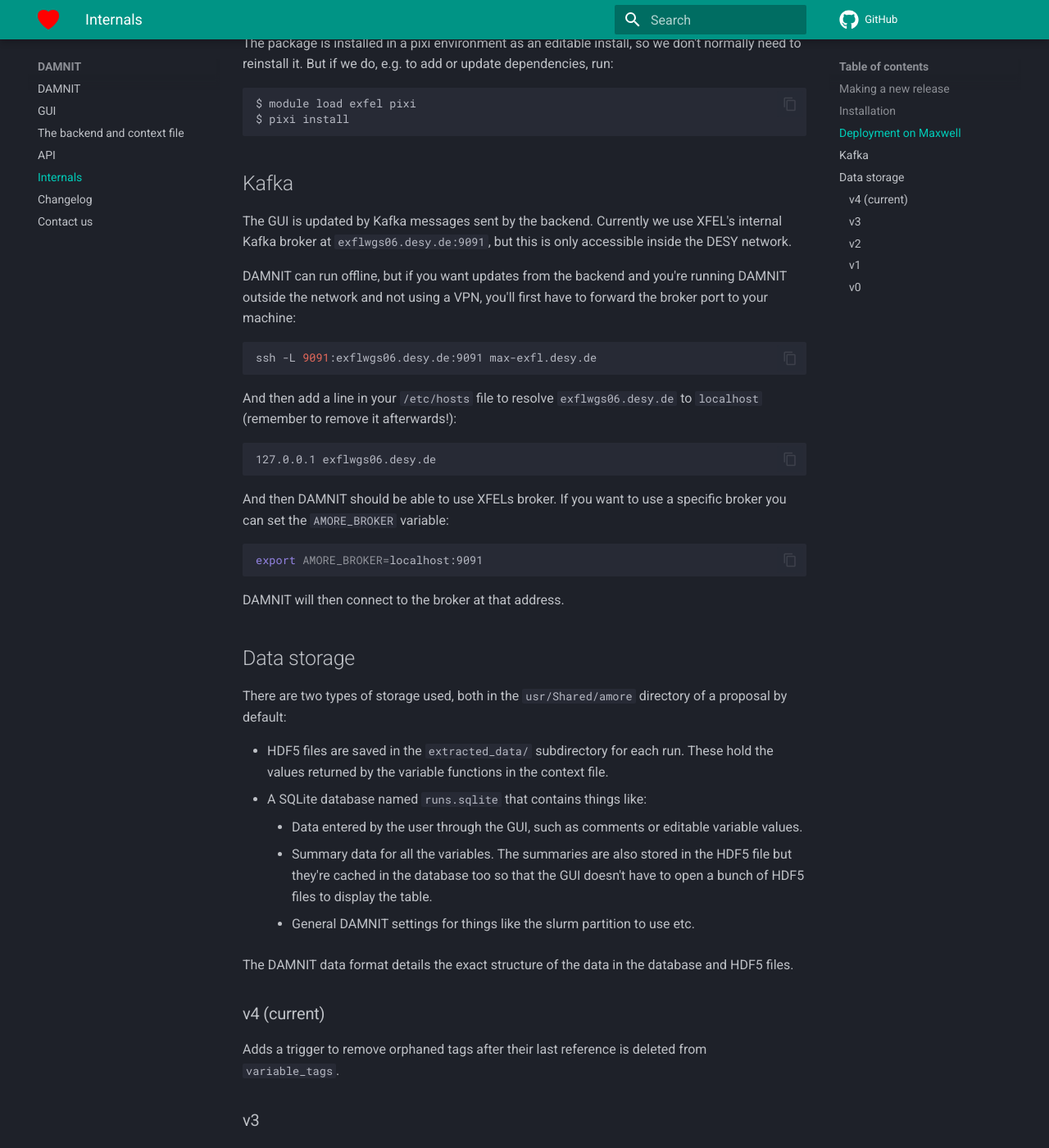
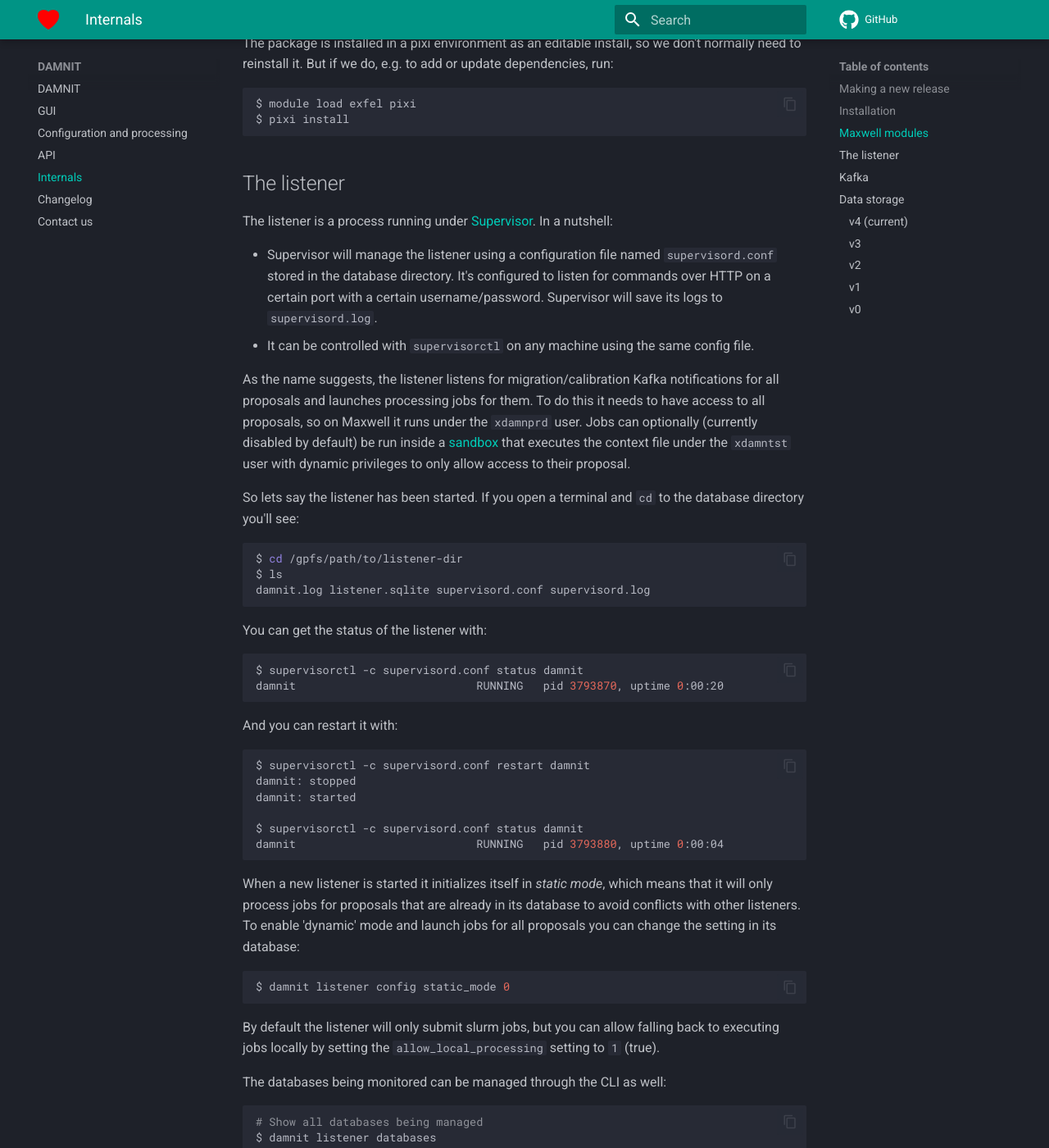
Before and after one commit to European-XFEL/DAMNIT, an MkDocs documentation site: the page built from docs/internals.md, in a window 1280 px wide and 1400 px high, scrolled down 1182 px. Shown: the whole window at 82% size. Built offline with MkDocs 1.6.1 and Material for MkDocs 9.7.7, drawn with Linux system fonts in a browser that asks for light colours; comment, search, counter and statistics services are not loaded; some of the changed text lies outside the part shown.

Commit message:
Update listener/backend documentation

````diff
--- a/docs/internals.md
+++ b/docs/internals.md
@@ -29,8 +29,8 @@
 If you only need the API there's no need to clone the repo, `pip install
 damnit` should be sufficient.
 
-## Deployment on Maxwell
-DAMNIT is deployed in a stable and beta module on Maxwell:
+## Maxwell modules
+DAMNIT is installed in a stable and beta module on Maxwell:
 ```bash
 $ module load exfel damnit  # The full module name is damnit/stable
 $ module load exfel damnit/beta
@@ -53,6 +53,80 @@
 $ module load exfel pixi
 $ pixi install
 ```
+## The listener
+The listener is a process running under [Supervisor](http://supervisord.org/). In
+a nutshell:
+
+- Supervisor will manage the listener using a configuration file named
+  `supervisord.conf` stored in the database directory. It's configured to listen
+  for commands over HTTP on a certain port with a certain
+  username/password. Supervisor will save its logs to `supervisord.log`.
+- It can be controlled with `supervisorctl` on any machine using the same config
+  file.
+
+As the name suggests, the listener listens for migration/calibration Kafka
+notifications for all proposals and launches processing jobs for them. To do
+this it needs to have access to all proposals, so on Maxwell it runs under the
+`xdamnprd` user. Jobs can optionally (currently disabled by default) be run
+inside a [sandbox](https://git.xfel.eu/dataAnalysis/proposal-sandbox) that
+executes the context file under the `xdamntst` user with dynamic privileges to
+only allow access to their proposal.
+
+So lets say the listener has been started. If you open a terminal and `cd` to the
+database directory you'll see:
+```bash
+$ cd /gpfs/path/to/listener-dir
+$ ls
+damnit.log listener.sqlite supervisord.conf supervisord.log
+```
+
+You can get the status of the listener with:
+```bash
+$ supervisorctl -c supervisord.conf status damnit
+damnit                           RUNNING   pid 3793870, uptime 0:00:20
+```
+
+And you can restart it with:
+```bash
+$ supervisorctl -c supervisord.conf restart damnit
+damnit: stopped
+damnit: started
+
+$ supervisorctl -c supervisord.conf status damnit
+damnit                           RUNNING   pid 3793880, uptime 0:00:04
+```
+
+When a new listener is started it initializes itself in _static mode_, which
+means that it will only process jobs for proposals that are already in its
+database to avoid conflicts with other listeners. To enable 'dynamic' mode and
+launch jobs for all proposals you can change the setting in its database:
+```bash
+$ damnit listener config static_mode 0
+```
+
+By default the listener will only submit slurm jobs, but you can allow falling
+back to executing jobs locally by setting the `allow_local_processing` setting
+to `1` (true).
+
+The databases being monitored can be managed through the CLI as well:
+```bash
+# Show all databases being managed
+$ damnit listener databases
+
+# Add a proposal database
+$ damnit listener add 1234
+
+# Add a database in a specific location
+$ damnit listener add 1234 /foo/bar
+
+# Remove a database
+$ damnit listener rm /foo/bar
+```
+
+!!! danger
+    Only one listener in should be running in dynamic mode at a time. Otherwise
+    multiple jobs may be launched for the same notification, which will cause
+    file corruption and weeping and gnashing of teeth.
 
 ## Kafka
 The GUI is updated by Kafka messages sent by the backend. Currently we use
--- a/mkdocs.yml
+++ b/mkdocs.yml
@@ -55,7 +55,7 @@
 nav:
   - index.md
   - gui.md
-  - backend.md
+  - configuration_and_management.md
   - api.md
   - internals.md
   - changelog.md
````
Also changed, not shown: docs/configuration_and_management.md (renamed from docs/backend.md, +6 -39 lines), docs/gui.md (+3 -3 lines), docs/index.md (+3 -2 lines).
